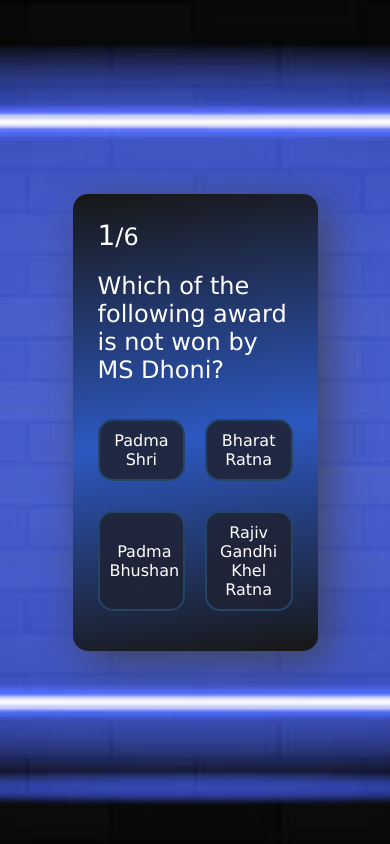
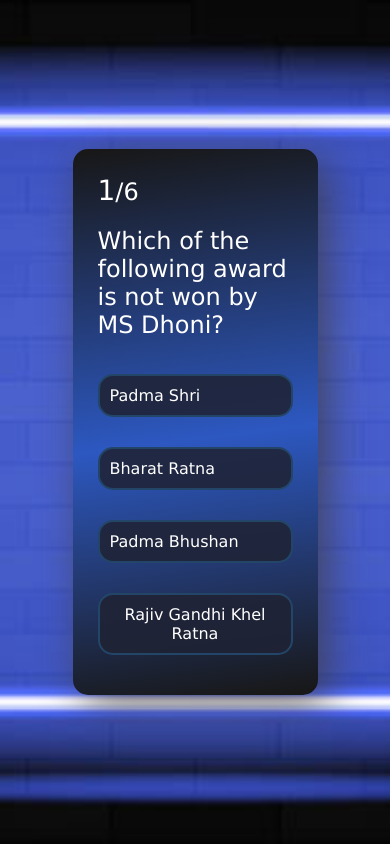
Before and after one commit to Shorya7/Quiz-App, a React (Create React App) app: page / in a window 390 px wide. Built offline with nearby package versions, Linux system fonts and the light colour scheme.

Commit message:
compatible for mobile screen

```diff
--- a/src/App.css
+++ b/src/App.css
@@ -87,3 +87,12 @@
 button:hover {
   background-color: #3f4256;
 }
+
+@media (max-width:680px){
+  .answer-section{
+    flex-direction: column;
+  }
+  button{
+    width: 100%;
+  }
+}
```
